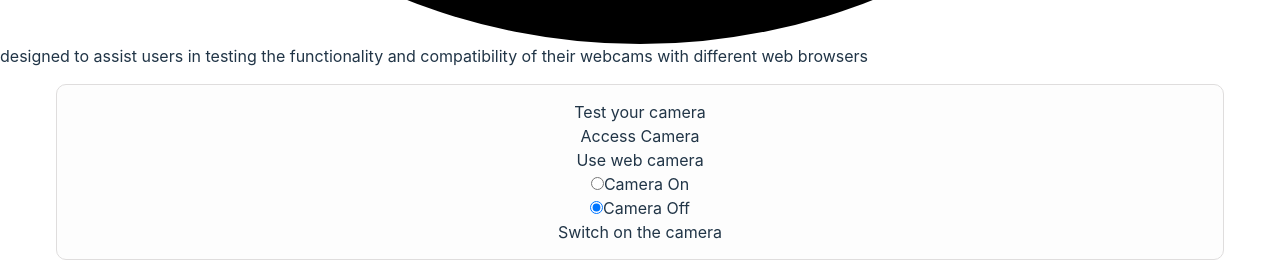
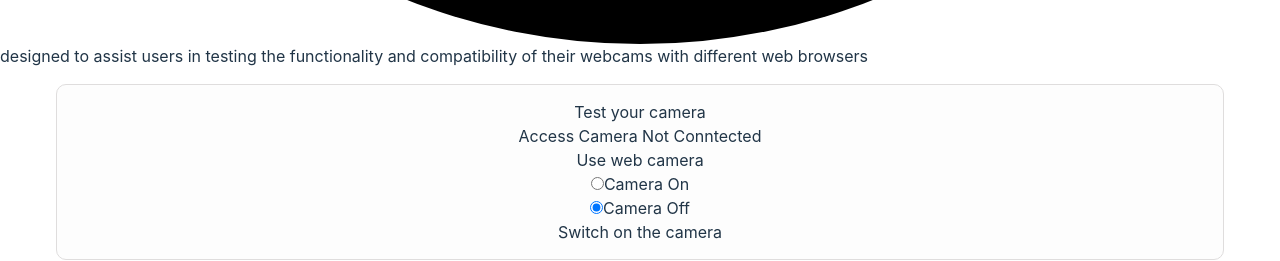
Before and after one commit to hidaytrahman/camcheckmate, a React (Vite) app: page /camera in a window 1280 px wide. Shown: the part 1260-1521 px from the top of the page. Built offline with nearby package versions, Linux system fonts and the light colour scheme.

Commit message:
feat: disconnect status of camera

```diff
--- a/src/views/Camera.tsx
+++ b/src/views/Camera.tsx
@@ -93,7 +93,11 @@ export default function Camera() {
 										<span className='bg-green-100 text-green-800 text-xs font-medium mr-2 px-2.5 py-0.5 rounded dark:bg-green-900 dark:text-green-300'>
 											Connected
 										</span>
-									) : null}
+									) : (
+										<span className='bg-green-100 text-red-800 text-xs font-medium mr-2 px-2.5 py-0.5 rounded dark:bg-green-900 dark:text-green-300'>
+											Not Conntected
+										</span>
+									)}
 								</p>
 								<h2 className='mt-2 text-centwr'>Use web camera</h2>
 								<div className='flex gap-2 mt-2 items-center justify-center'>
```
